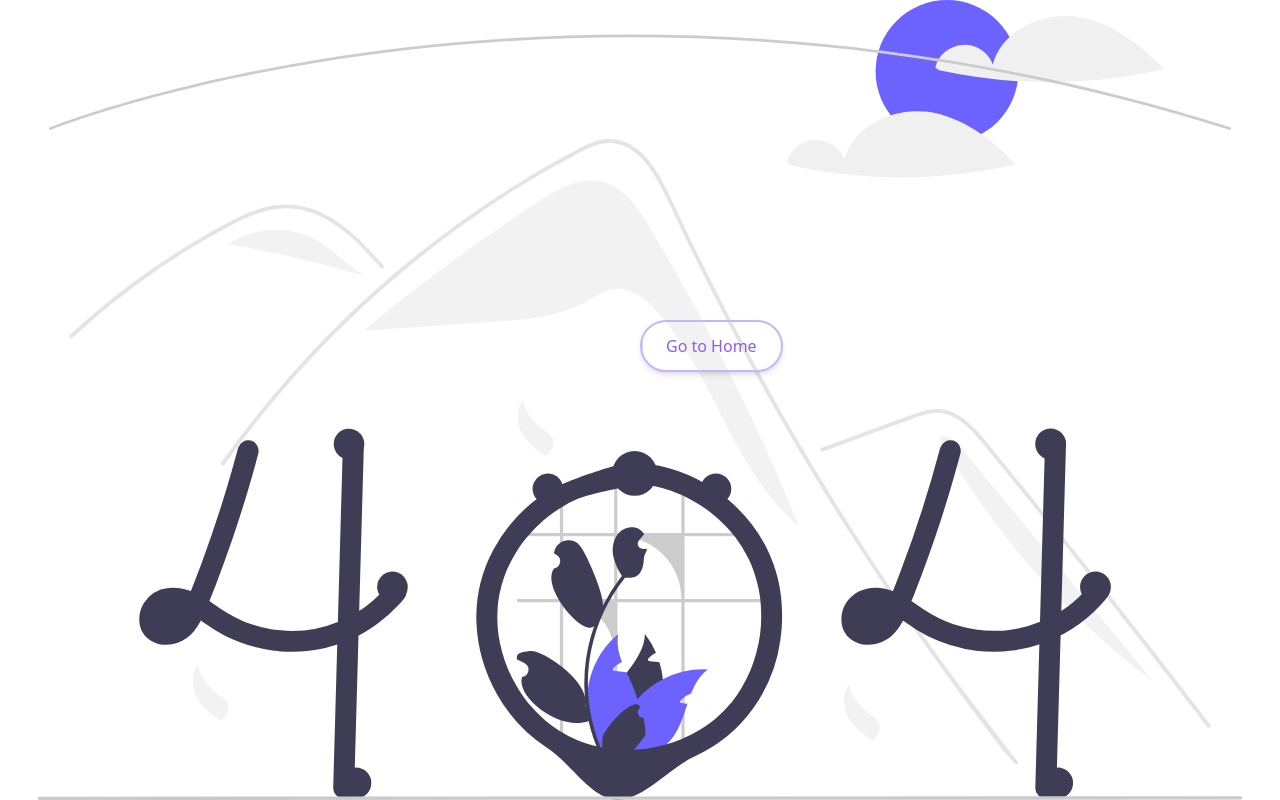
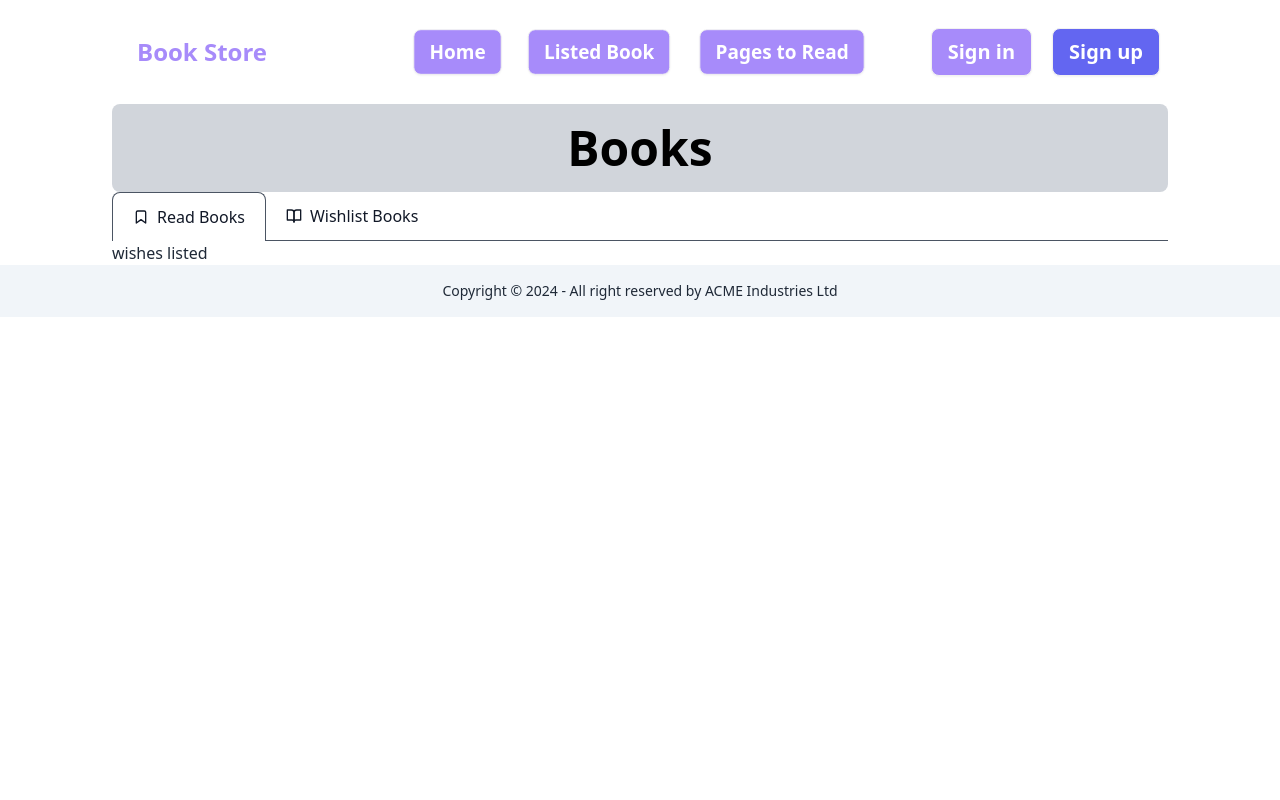
Before and after one commit to haqueashraful/book-store-ha, a React (Vite) app: page /listedbook/wishlist in a window 1280 px wide. Before the commit this address had no page. Built offline with nearby package versions, Linux system fonts and the light colour scheme.

Commit message:
functionality added

```diff
--- /dev/null
+++ b/src/Component/Context.jsx
@@ -0,0 +1,18 @@
+import  { createContext, useState } from 'react';
+
+// Create the context
+const MyContext = createContext();
+
+const Context = ({ children }) => {
+    const [books, setBooks]=useState([])
+//   const [value, setValue] = useState('Initial value');
+
+  return (
+    // Provide the context value to the children
+    <MyContext.Provider value={{ books, setBooks }}>
+      {children}
+    </MyContext.Provider>
+  );
+};
+
+export { Context, MyContext };
--- a/src/Routes/router.jsx
+++ b/src/Routes/router.jsx
@@ -6,6 +6,8 @@ import PagesToRead from "../pages/PagesToRead";
 import Home from "../pages/Home";
 import WorkOnIt from "../pages/WorkOnIt";
 import Details from "../pages/Details";
+import ReadList from "../pages/ReadList";
+import WishList from "../pages/WishList";
 
 const router = createBrowserRouter([
   {
@@ -20,11 +22,21 @@ const router = createBrowserRouter([
       {
         path: "/listedbook",
         element: <ListedBooks />,
+        children:[
+          {
+            index: true,
+            element: <ReadList/>
+          },
+          {
+            path: 'wishlist',
+            element: <WishList />
+          }
+        ]
       },
       {
         path: "details/:id",
         element: <Details />,
-        loader: ()=> fetch('book.json')
+        // loader: ()=> fetch('book.json')
       },
       {
         path: "/pagetoread",
--- a/src/Utils/shared.js
+++ b/src/Utils/shared.js
@@ -0,0 +1,25 @@
+import toast from "react-hot-toast";
+
+export const getItem = (name) => {
+  let items = [];
+  const storedItem = localStorage.getItem(name);
+
+  if (storedItem) {
+    items = JSON.parse(storedItem);
+  }
+
+  return items;
+};
+
+export const saveItem = (name, item) => {
+  let items = getItem(name);
+  const isExist = items.find((b) => b.bookId === item.bookId);
+
+  if (isExist) {
+    return toast.error("Already added");
+  } else {
+    items.push(item);
+    localStorage.setItem(name, JSON.stringify(items));
+    toast.success("Successfully added");
+  }
+};
--- a/src/main.jsx
+++ b/src/main.jsx
@@ -1,14 +1,16 @@
-import React from 'react'
-import ReactDOM from 'react-dom/client'
-import App from './App.jsx'
-import './index.css'
-import { Toaster } from 'react-hot-toast'
-import { RouterProvider } from 'react-router-dom'
-import router from './Routes/router.jsx'
+import React from "react";
+import ReactDOM from "react-dom/client";
+import "./index.css";
+import { Toaster } from "react-hot-toast";
+import { RouterProvider } from "react-router-dom";
+import router from "./Routes/router.jsx";
+import { Context } from "./Component/Context.jsx";
 
-ReactDOM.createRoot(document.getElementById('root')).render(
+ReactDOM.createRoot(document.getElementById("root")).render(
   <React.StrictMode>
-    <RouterProvider router={router}></RouterProvider>
-    <Toaster/>
-  </React.StrictMode>,
-)
+    <Context>
+      <RouterProvider router={router}></RouterProvider>
+      <Toaster />
+    </Context>
+  </React.StrictMode>
+);
--- a/src/pages/Details.jsx
+++ b/src/pages/Details.jsx
@@ -1,13 +1,23 @@
-import { useLoaderData, useParams } from "react-router-dom";
+import { useContext } from "react";
+import {  useParams } from "react-router-dom";
+import { MyContext } from "../Component/Context";
+import { getItem, saveItem } from "../Utils/shared";
 
 const Details = () => {
+
+  const {books, setBooks} = useContext(MyContext)
   const { id } = useParams();
-  const books = useLoaderData();
-  console.log(books);
-  console.log(parseInt(id));
-
+  console.log(books)
   const book = books.find((book) => book.bookid === parseInt(id));
   console.log(book);
+
+  const addToReadList = ()=>{
+    saveItem('readed', book)
+  }
+  const addToWishList = ()=>{
+    saveItem("wishes", book)
+  }
+
   const {
     bookName,
     author,
@@ -73,8 +83,8 @@ const Details = () => {
           </table>
         </div>
         <div className="card-actions">
-          <button className="btn bg-transparent border-2 border-violet-400 rounded-xl hover:bg-violet-500 hover:text-white hover:border-none px-5">Read</button>
-          <button className="btn bg-violet-500 text-white hover:border-2 hover:border-violet-400 hover:bg-transparent hover:text-black">WishList</button>
+          <button onClick={addToReadList} className="btn bg-transparent border-2 border-violet-400 rounded-xl hover:bg-violet-500 hover:text-white hover:border-none px-5">Read</button>
+          <button onClick={addToWishList} className="btn bg-violet-500 text-white hover:border-2 hover:border-violet-400 hover:bg-transparent hover:text-black">WishList</button>
         </div>
       </div>
     </div>
--- a/src/pages/Home.jsx
+++ b/src/pages/Home.jsx
@@ -1,11 +1,11 @@
 import Banner from "../Component/Banner";
 import Cards from "../Component/Cards";
-import { useEffect, useState } from "react";
+import { useContext, useEffect, useState } from "react";
 import axios from "axios";
+import { MyContext } from "../Component/Context";
 
 const Home = () => {
-    const [books, setBooks]=useState([])
-
+    const {books, setBooks} = useContext(MyContext)
     useEffect(() => {
         const fetchData = async () => {
             try {
--- a/src/pages/ListedBooks.jsx
+++ b/src/pages/ListedBooks.jsx
@@ -1,10 +1,67 @@
+import { useState } from "react";
+import { Link, Outlet } from "react-router-dom";
 
 const ListedBooks = () => {
-    return (
-        <div>
-            <h1>Listed Book here</h1>
-        </div>
-    );
+  const [tabIndex, setTabIndex] = useState(0);
+
+  return (
+    <div className=" w-full">
+      <div className=" w-full p-5 bg-gray-300 rounded-lg">
+        <h1 className=" text-black font-bold text-5xl text-center">Books</h1>
+      </div>
+      <div className="flex items-center justify-center w-full  overflow-x-auto overflow-y-hidden sm:justify-center flex-nowrap  text-gray-800">
+        <Link
+        to='/listedbook'
+          onClick={() => setTabIndex(0)}
+          rel="noopener noreferrer"
+          href="#"
+          className={`flex items-center flex-shrink-0 px-5 py-3 space-x-2 ${
+            tabIndex === 0 ? "border border-b-0" : "border-b"
+          } rounded-t-lg border-gray-600 text-gray-900`}
+        >
+          <svg
+            xmlns="http://www.w3.org/2000/svg"
+            viewBox="0 0 24 24"
+            fill="none"
+            stroke="currentColor"
+            strokeWidth="2"
+            strokeLinecap="round"
+            strokeLinejoin="round"
+            className="w-4 h-4"
+          >
+            <path d="M19 21l-7-5-7 5V5a2 2 0 0 1 2-2h10a2 2 0 0 1 2 2z"></path>
+          </svg>
+          <span>Read Books</span>
+        </Link>
+        <Link
+        to="wishlist"
+          onClick={() => setTabIndex(1)}
+          rel="noopener noreferrer"
+          href="#"
+          className={`flex items-center flex-shrink-0 flex-auto px-5 py-3 space-x-2 ${
+            tabIndex === 1 ? "border border-b-0" : "border-b"
+          } rounded-t-lg border-gray-600 text-gray-900`}
+        >
+          <svg
+            xmlns="http://www.w3.org/2000/svg"
+            viewBox="0 0 24 24"
+            fill="none"
+            stroke="currentColor"
+            strokeWidth="2"
+            strokeLinecap="round"
+            strokeLinejoin="round"
+            className="w-4 h-4"
+          >
+            <path d="M2 3h6a4 4 0 0 1 4 4v14a3 3 0 0 0-3-3H2z"></path>
+            <path d="M22 3h-6a4 4 0 0 0-4 4v14a3 3 0 0 1 3-3h7z"></path>
+          </svg>
+          <span>Wishlist Books</span>
+        </Link>
+      </div>
+
+      <Outlet/>
+    </div>
+  );
 };
 
 export default ListedBooks;
--- /dev/null
+++ b/src/pages/ReadList.jsx
@@ -0,0 +1,10 @@
+
+const ReadList = () => {
+    return (
+        <div>
+            <h1>read listed</h1>
+        </div>
+    );
+};
+
+export default ReadList;
--- /dev/null
+++ b/src/pages/WishList.jsx
@@ -0,0 +1,10 @@
+
+const WishList = () => {
+    return (
+        <div>
+                <h1>wishes listed</h1>
+        </div>
+    );
+};
+
+export default WishList;
```
